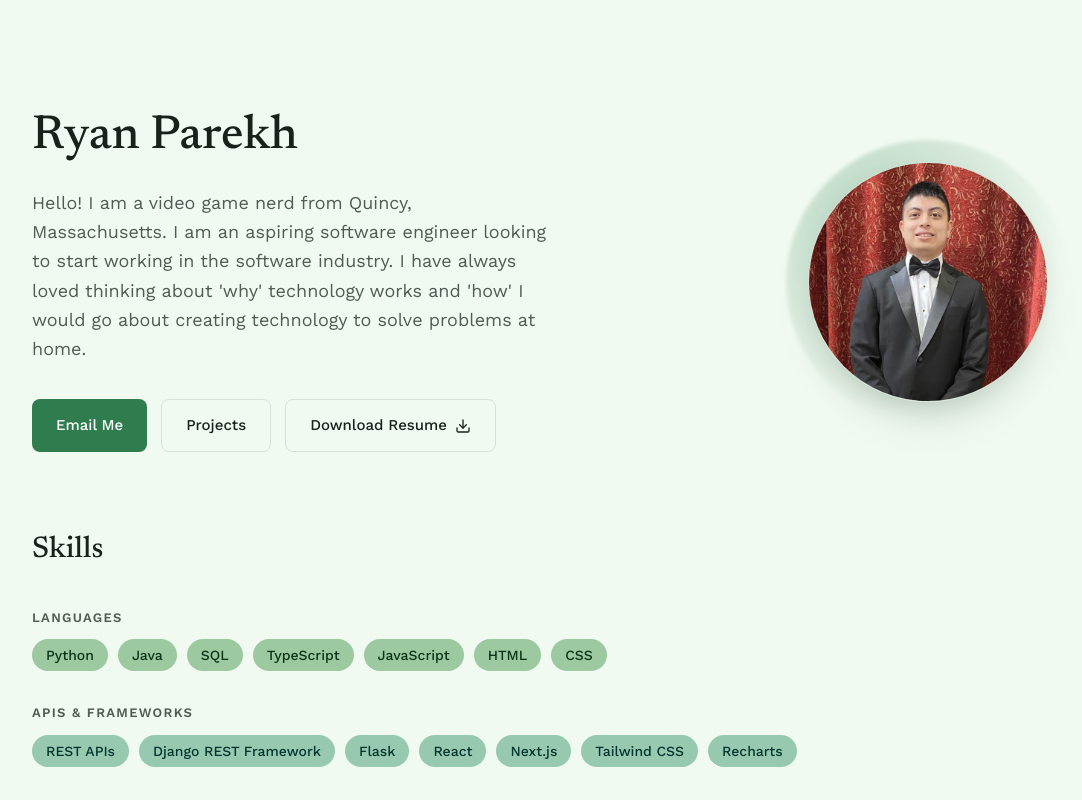
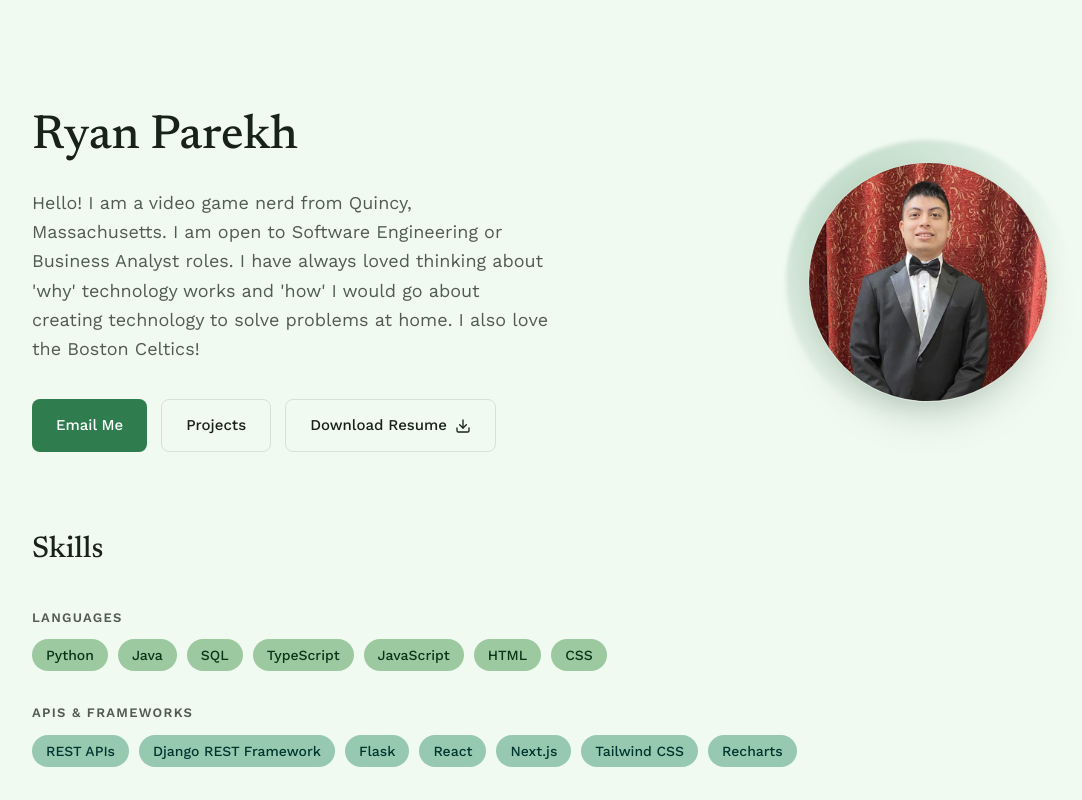
Before and after one commit to parekhr/portfolio, a React (Vite) app: page / in a window 1280 px wide. Shown: the top 800 px of the page, without its empty margins (100-1182 px from the left). Built offline with nearby package versions, Linux system fonts and the light colour scheme.

Commit message:
Updated Portfolio hero

```diff
--- a/src/components/Hero.jsx
+++ b/src/components/Hero.jsx
@@ -12,8 +12,9 @@ function Hero() {
 
           <p className="max-w-[520px] text-lg leading-relaxed text-muted">
             Hello! I am a video game nerd from Quincy, Massachusetts.
-            I am an aspiring software engineer looking to start working in the software industry.
+            I am open to Software Engineering or Business Analyst roles.
             I have always loved thinking about 'why' technology works and 'how' I would go about creating technology to solve problems at home.
+            I also love the Boston Celtics!
           </p>
 
           <div className="mt-9 flex flex-wrap gap-3.5">
```
